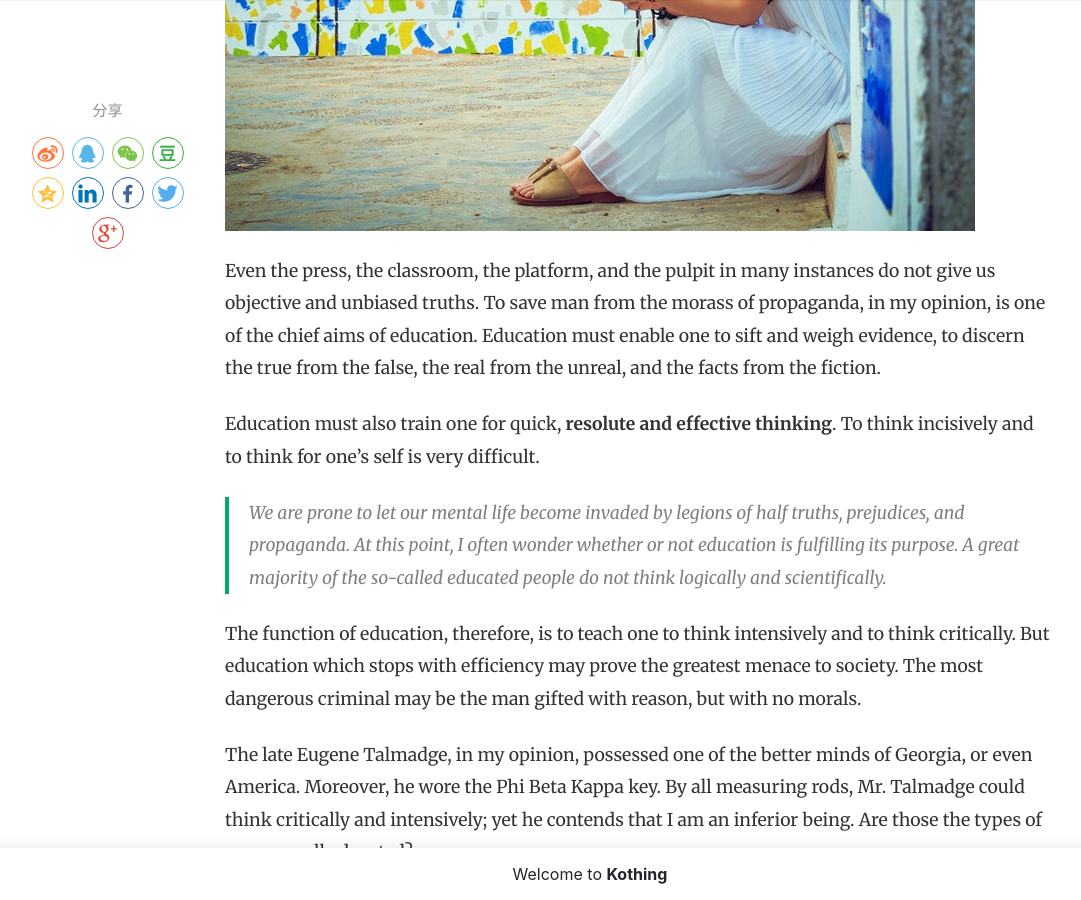
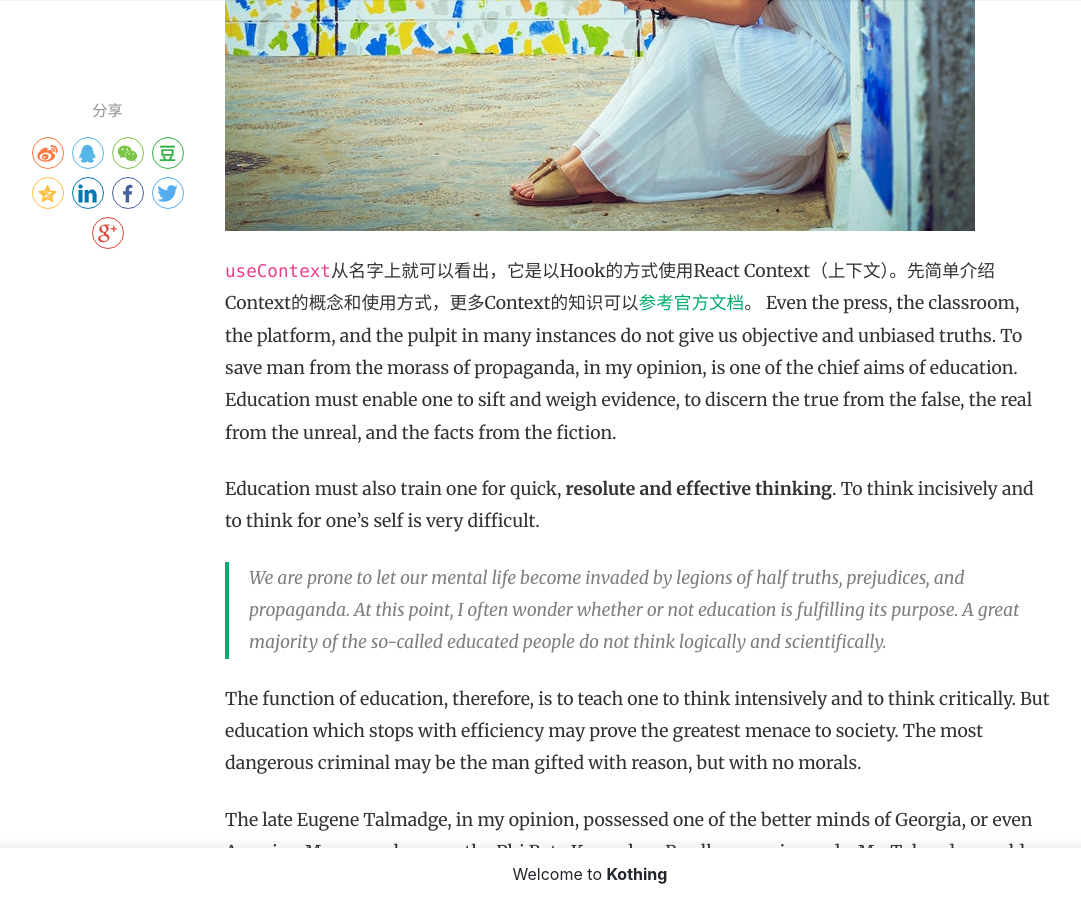
Before and after one commit to kothing/kothing.github.io, a Jekyll site: the page built from _posts/2019-01-02-react-hook-useContext.md, in a window 1280 px wide and 900 px high, scrolled down 593 px. Shown: the whole window, without its empty margins (50-1131 px from the left). Built offline with Jekyll 4.4.1, drawn with Linux system fonts in a browser that asks for light colours; nearby versions of some CDN libraries; comment, search, counter and statistics services are not loaded.

Commit message:
Update 2019-01-02-react-hook-useContext.md

```diff
--- a/_posts/2019-01-02-react-hook-useContext.md
+++ b/_posts/2019-01-02-react-hook-useContext.md
@@ -5,6 +5,7 @@ author: Kothing
 categories: [ Jekyll, Blog, tutorial ]
 image: assets/images/12.jpg
 ---
+`useContext`从名字上就可以看出，它是以Hook的方式使用React Context（上下文）。先简单介绍Context的概念和使用方式，更多Context的知识可以[参考官方文档](https://zh-hans.reactjs.org/docs/hooks-reference.html#usecontext, useContext)。
 Even the press, the classroom, the platform, and the pulpit in many instances do not give us objective and unbiased truths. To save man from the morass of propaganda, in my opinion, is one of the chief aims of education. Education must enable one to sift and weigh evidence, to discern the true from the false, the real from the unreal, and the facts from the fiction.
 
 Education must also train one for quick, **resolute and effective thinking**. To think incisively and to think for one's self is very difficult.
```
